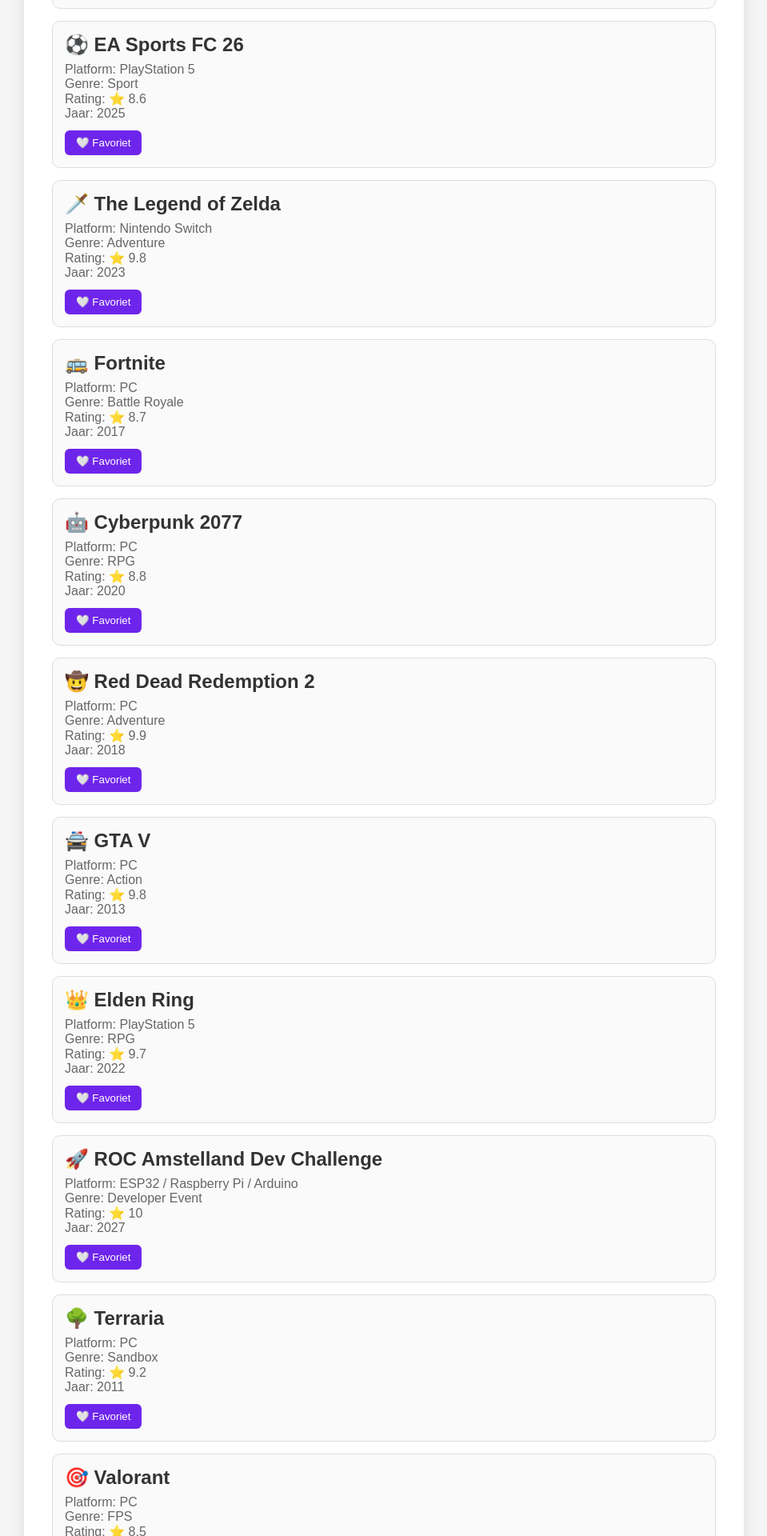
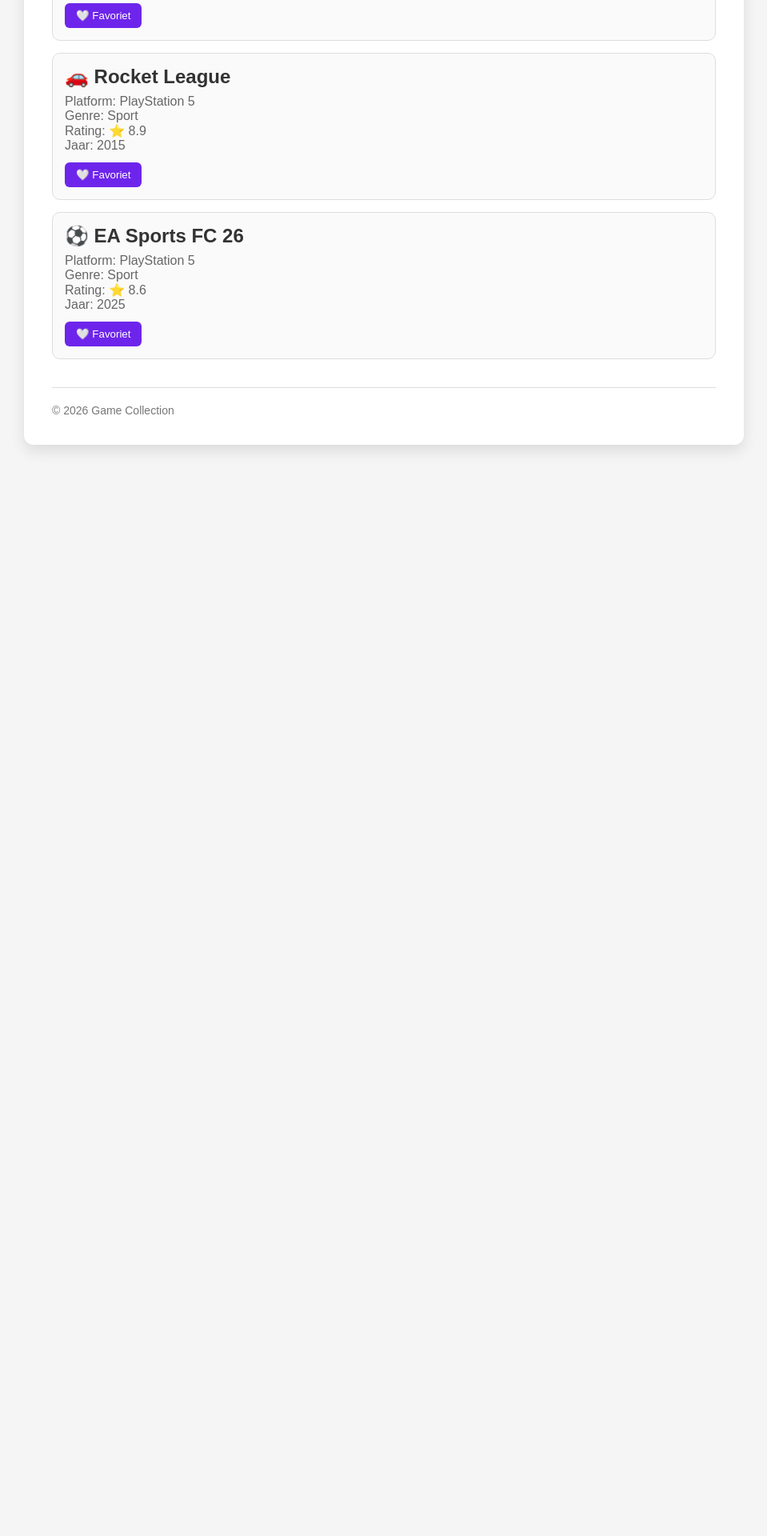
Before and after one commit to dbestis07-source/game-collection, a React (Vite) app: page / in a window 1280 px wide. Shown: the part 880-2800 px from the top of the page at 80% size, without its empty margins (160-1119 px from the left). After the commit the page ends 1476 px from the top, so only its background shows below. Built offline with nearby package versions, Linux system fonts and the light colour scheme.

Commit message:
Les 9 - AI afbeeldingen toegevoegd

```diff
--- a/src/App.css
+++ b/src/App.css
@@ -45,6 +45,14 @@
     color: #666;
 }
 
+.game-image {
+    width: 100%;
+    height: 220px;
+    object-fit: cover;
+    border-radius: 8px;
+    margin-bottom: 15px;
+}
+
 .favorite-button {
     margin-top: 12px;
     padding: 8px 14px;
--- a/src/App.jsx
+++ b/src/App.jsx
@@ -38,6 +38,7 @@
               genre={game.genre}
               rating={game.rating}
               year={game.year}
+              image={game.image}
             />
           ))}
       </div>
--- a/src/components/GameCard.jsx
+++ b/src/components/GameCard.jsx
@@ -5,6 +5,13 @@
 
   return (
     <div className="game-card">
+      {props.image && (
+        <img
+          src={`/images/${props.image}`}
+          alt={props.title}
+          className="game-image"
+        />
+      )}
       <h2>{props.title}</h2>
       <p>Platform: {props.platform}</p>
       <p>Genre: {props.genre}</p>
--- a/src/data/games.json
+++ b/src/data/games.json
@@ -5,7 +5,8 @@
     "platform": "PC",
     "genre": "Sandbox",
     "rating": 9.5,
-    "year": 2011
+    "year": 2011,
+    "image": "minecraft.jpg"
   },
   {
     "id": 2,
@@ -30,141 +31,5 @@
     "genre": "Sport",
     "rating": 8.6,
     "year": 2025
-  },
-  {
-    "id": 5,
-    "title": "🗡️ The Legend of Zelda",
-    "platform": "Nintendo Switch",
-    "genre": "Adventure",
-    "rating": 9.8,
-    "year": 2023
-  },
-  {
-    "id": 6,
-    "title": "🚌 Fortnite",
-    "platform": "PC",
-    "genre": "Battle Royale",
-    "rating": 8.7,
-    "year": 2017
-  },
-  {
-    "id": 7,
-    "title": "🤖 Cyberpunk 2077",
-    "platform": "PC",
-    "genre": "RPG",
-    "rating": 8.8,
-    "year": 2020
-  },
-  {
-    "id": 8,
-    "title": "🤠 Red Dead Redemption 2",
-    "platform": "PC",
-    "genre": "Adventure",
-    "rating": 9.9,
-    "year": 2018
-  },
-  {
-    "id": 9,
-    "title": "🚔 GTA V",
-    "platform": "PC",
-    "genre": "Action",
-    "rating": 9.8,
-    "year": 2013
-  },
-  {
-    "id": 10,
-    "title": "👑 Elden Ring",
-    "platform": "PlayStation 5",
-    "genre": "RPG",
-    "rating": 9.7,
-    "year": 2022
-  },
-  {
-    "id": 11,
-    "title": "🚀 ROC Amstelland Dev Challenge",
-    "platform": "ESP32 / Raspberry Pi / Arduino",
-    "genre": "Developer Event",
-    "rating": 10.0,
-    "year": 2027
-  },
-  {
-    "id": 12,
-    "title": "🌳 Terraria",
-    "platform": "PC",
-    "genre": "Sandbox",
-    "rating": 9.2,
-    "year": 2011
-  },
-  {
-    "id": 13,
-    "title": "🎯 Valorant",
-    "platform": "PC",
-    "genre": "FPS",
-    "rating": 8.5,
-    "year": 2020
-  },
-  {
-    "id": 14,
-    "title": "⚔️ League of Legends",
-    "platform": "PC",
-    "genre": "MOBA",
-    "rating": 8.8,
-    "year": 2009
-  },
-  {
-    "id": 15,
-    "title": "🧱 Roblox",
-    "platform": "PC / Mobile",
-    "genre": "Sandbox",
-    "rating": 8.0,
-    "year": 2006
-  },
-  {
-    "id": 16,
-    "title": "🍃 Animal Crossing",
-    "platform": "Nintendo Switch",
-    "genre": "Simulation",
-    "rating": 9.0,
-    "year": 2020
-  },
-  {
-    "id": 17,
-    "title": "🐺 The Witcher 3",
-    "platform": "PC / PlayStation 5",
-    "genre": "RPG",
-    "rating": 9.9,
-    "year": 2015
-  },
-  {
-    "id": 18,
-    "title": "🪄 Hogwarts Legacy",
-    "platform": "PlayStation 5 / PC",
-    "genre": "RPG",
-    "rating": 8.9,
-    "year": 2023
-  },
-  {
-    "id": 19,
-    "title": "🥷 Assassin's Creed Shadows",
-    "platform": "PlayStation 5 / PC",
-    "genre": "Action",
-    "rating": 8.7,
-    "year": 2025
-  },
-  {
-    "id": 20,
-    "title": "🔫 Call of Duty Black Ops 7",
-    "platform": "PlayStation 5 / Xbox / PC",
-    "genre": "FPS",
-    "rating": 8.6,
-    "year": 2025
-  },
-  {
-    "id": 21,
-    "title": "🏎️ Forza Horizon 5",
-    "platform": "PC / Xbox",
-    "genre": "Race",
-    "rating": 9.1,
-    "year": 2021
   }
 ]
```
Also changed, not shown: public/images/minecraft.jpg (added).
